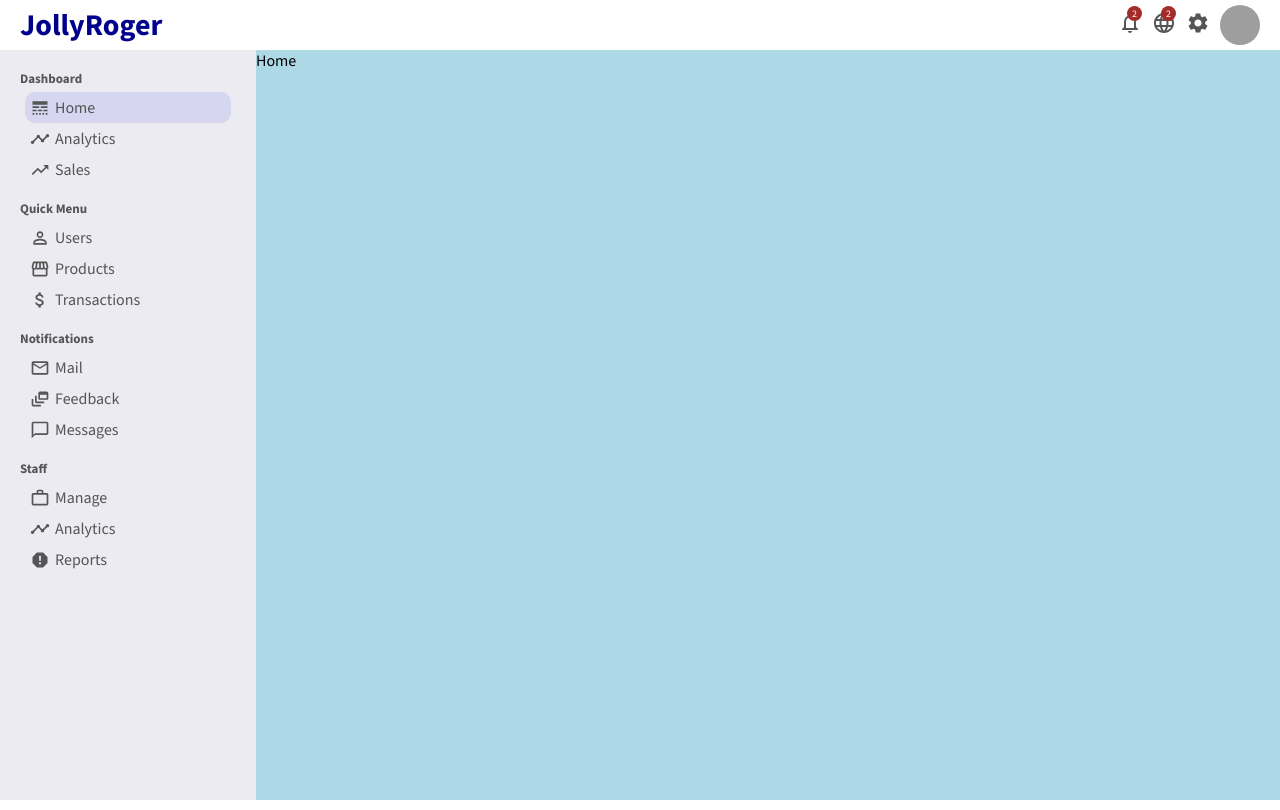
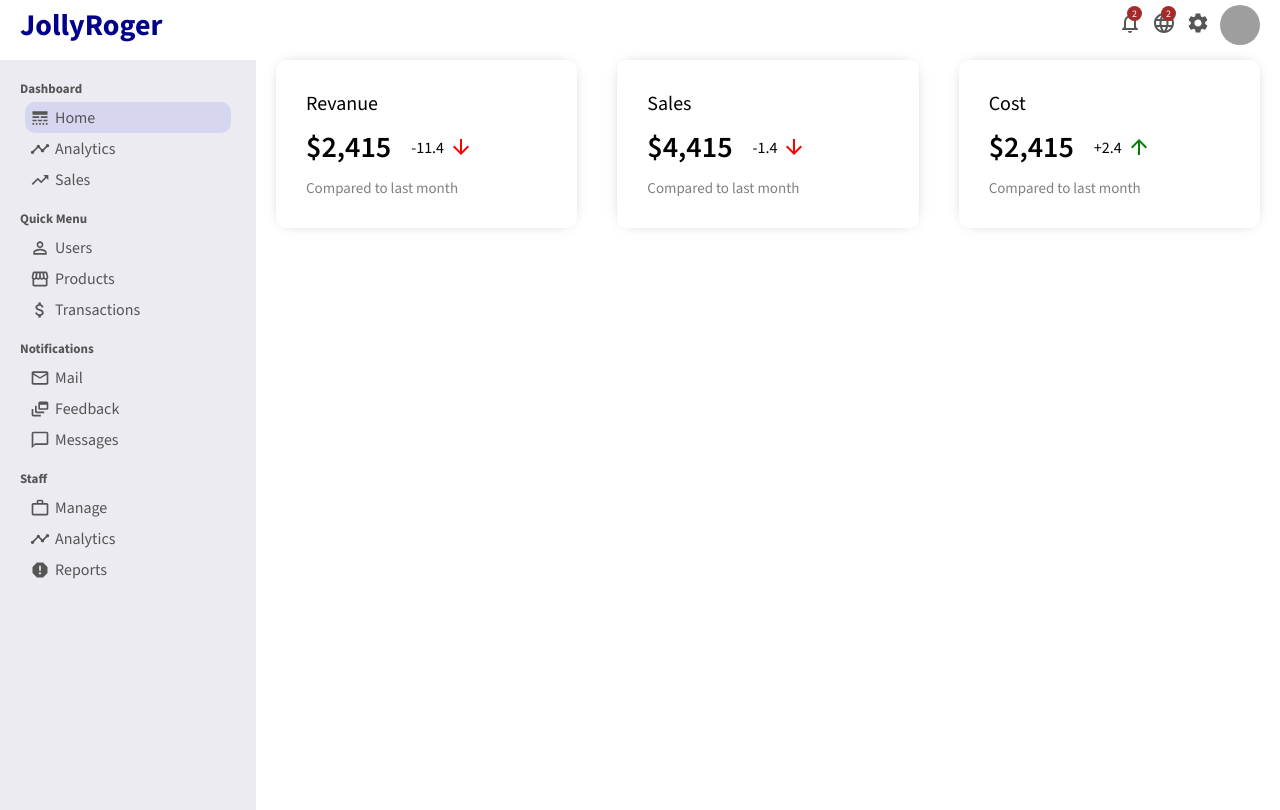
Before and after one commit to sadanmian/Admin-Dashboard, a React (Create React App) app: page / in a window 1280 px wide. Built offline with nearby package versions, Linux system fonts and the light colour scheme; grey boxes are pictures that could not be loaded.

Commit message:
Admin Dashboard info widgets

```diff
--- a/src/app.css
+++ b/src/app.css
@@ -1,3 +1,4 @@
 .container {
   display: flex;
+  margin-top: 10px;
 }
--- /dev/null
+++ b/src/components/featuredInfo/FeaturedInfo.jsx
@@ -0,0 +1,40 @@
+import React from "react";
+import "./featuredInfo.css";
+import { ArrowDownward, ArrowUpward } from "@material-ui/icons";
+
+export default function FeaturedInfo() {
+  return (
+    <div className="featured">
+      <div className="featuredItem">
+        <span className="featuredTitle">Revanue</span>
+        <div className="featuredMoneyContainer">
+          <span className="featuredMoney">$2,415</span>
+          <span className="featuredMoneyRate">
+            -11.4 <ArrowDownward className="featuredIcon negative" />
+          </span>
+        </div>
+        <span className="featuredSub">Compared to last month</span>
+      </div>
+      <div className="featuredItem">
+        <span className="featuredTitle">Sales</span>
+        <div className="featuredMoneyContainer">
+          <span className="featuredMoney">$4,415</span>
+          <span className="featuredMoneyRate">
+            -1.4 <ArrowDownward className="featuredIcon negative" />
+          </span>
+        </div>
+        <span className="featuredSub">Compared to last month</span>
+      </div>
+      <div className="featuredItem">
+        <span className="featuredTitle">Cost</span>
+        <div className="featuredMoneyContainer">
+          <span className="featuredMoney">$2,415</span>
+          <span className="featuredMoneyRate">
+            +2.4 <ArrowUpward className="featuredIcon" />
+          </span>
+        </div>
+        <span className="featuredSub">Compared to last month</span>
+      </div>
+    </div>
+  );
+}
--- /dev/null
+++ b/src/components/featuredInfo/featuredInfo.css
@@ -0,0 +1,65 @@
+.featured {
+  /* background-color: lightblue; */
+  width: 100%;
+  display: flex;
+  justify-content: space-between;
+}
+
+.featuredItem {
+  flex: 1;
+  margin: 0 20px;
+  padding: 30px;
+  border-radius: 10px;
+  cursor: pointer;
+  -webkit-box-shadow: 0px 0px 15px -10px rgba(0, 0, 0, 0.75);
+  box-shadow: 0px 0px 15px -10px rgba(0, 0, 0, 0.75);
+}
+
+.featuredTitle {
+  font-size: 20px;
+}
+
+.featuredMoneyContainer {
+  margin: 10px 0;
+  display: flex;
+  align-items: center;
+}
+
+.featuredMoney {
+  font-size: 30px;
+  font-weight: 600;
+}
+
+.featuredMoneyRate {
+  display: flex;
+  align-items: center;
+  margin-left: 20px;
+}
+
+.featuredIcon {
+  font-size: 14px;
+  margin-left: 5px;
+  color: green;
+}
+
+.featuredIcon.negative {
+  color: red;
+}
+
+.featuredSub {
+  font-size: 15px;
+  color: gray;
+}
+
+@media only screen and (max-width: 600px) {
+  .featured {
+    overflow: hidden;
+    display: flex;
+    flex-direction: column;
+  }
+
+  .featuredItem {
+    margin: 5px 20px;
+    padding: 10px;
+  }
+}
--- a/src/pages/home/Home.jsx
+++ b/src/pages/home/Home.jsx
@@ -1,6 +1,11 @@
 import React from "react";
 import "./home.css";
+import FeaturedInfo from "../../components/featuredInfo/FeaturedInfo";
 
 export default function Home() {
-  return <div className="home">Home</div>;
+  return (
+    <div className="home">
+      <FeaturedInfo />
+    </div>
+  );
 }
--- a/src/pages/home/home.css
+++ b/src/pages/home/home.css
@@ -1,4 +1,4 @@
 .home {
+  /* background-color: lightblue; */
   flex: 4;
-  background-color: lightblue;
 }
```
